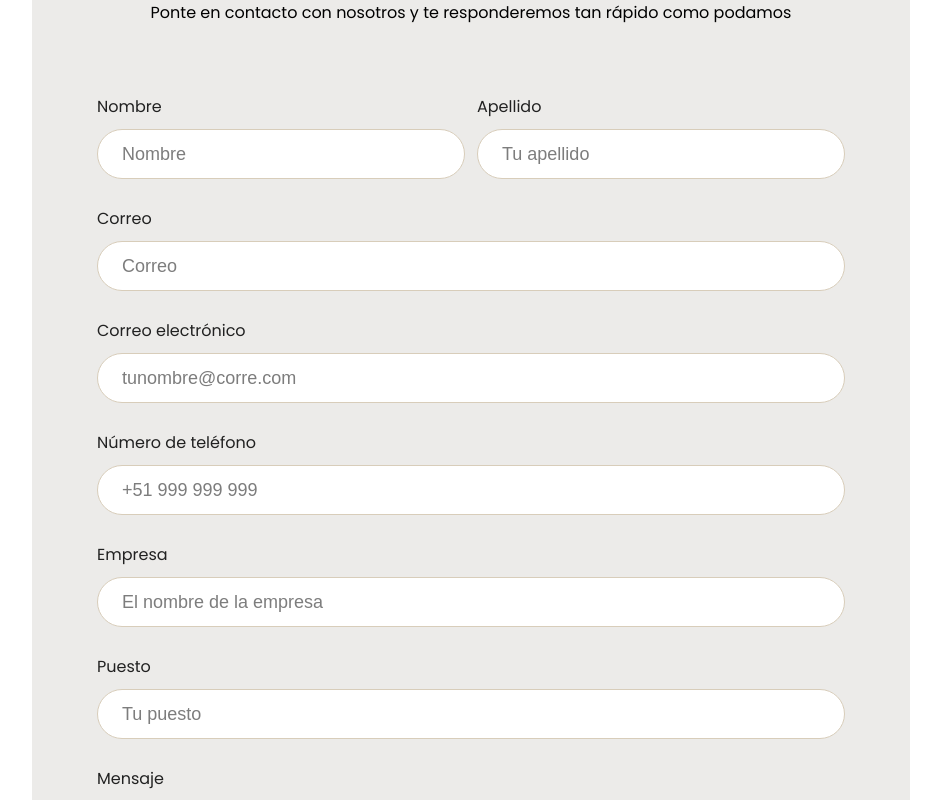
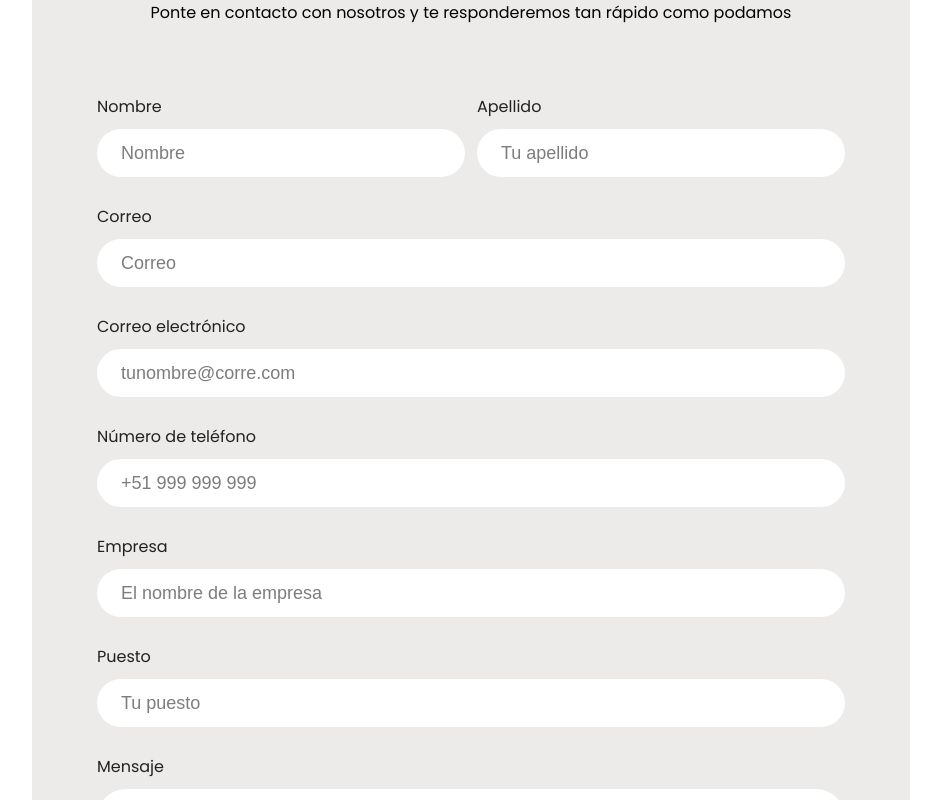
Before and after one commit to vr1eva/avantax, a Next.js app: page / in a window 1280 px wide. Shown: the part 3540-4340 px from the top of the page, without its empty margins (169-1110 px from the left). Built offline with nearby package versions, Linux system fonts and the light colour scheme.

Commit message:
fixed some typos

```diff
--- a/pages/components/Button.jsx
+++ b/pages/components/Button.jsx
@@ -11,7 +11,7 @@ function doNothing() {
 const Button = ({ onClick = doNothing, type = "button", name, variant = "default", children, className }) => {
   const buttonStyle = `${styles.button} ${styles[variant]} ${[poppins.className]} ${className}`
   return (
-    <button type={type} className={buttonStyle} onClick={onClick}>{children} {name}</button>
+    <button type={type} className={buttonStyle} onClick={onClick}>{children}{name}</button>
   );
 };
 
--- a/pages/components/Contact.jsx
+++ b/pages/components/Contact.jsx
@@ -11,13 +11,11 @@ export default function() {
   )
 }
 
-function handleSubmit() {
-  //nothing
-}
+function doNothing() { }
 
 function Form() {
   return (
-    <form className={styles.form} onSubmit={handleSubmit}>
+    <form className={styles.form} onSubmit={doNothing}>
       <div className={styles.row}>
         <TextField name="name" label="Nombre" placeholder="Nombre" />
         <TextField name="surname" label="Apellido" placeholder="Tu apellido" />
@@ -39,7 +37,7 @@ function Form() {
         <TextArea name="message" label="Mensaje" placeholder="Escribe tu mensaje aquí..." />
       </div>
       <div className={styles.row}>
-        <Button type="submit" variant="primary" className={styles.button} >Enviar mensaje</Button>
+        <Button type="submit" variant="primary" className={styles.button}>Enviar mensaje</Button>
       </div>
     </form>
   )
--- a/pages/components/Contact.module.scss
+++ b/pages/components/Contact.module.scss
@@ -61,7 +61,7 @@
     font-weight: 400;
     font-size: 18px;
     line-height: 28px;
-    border: 1px solid var(--beige);
+    border: none;
 
 
     &::placeholder {
```
